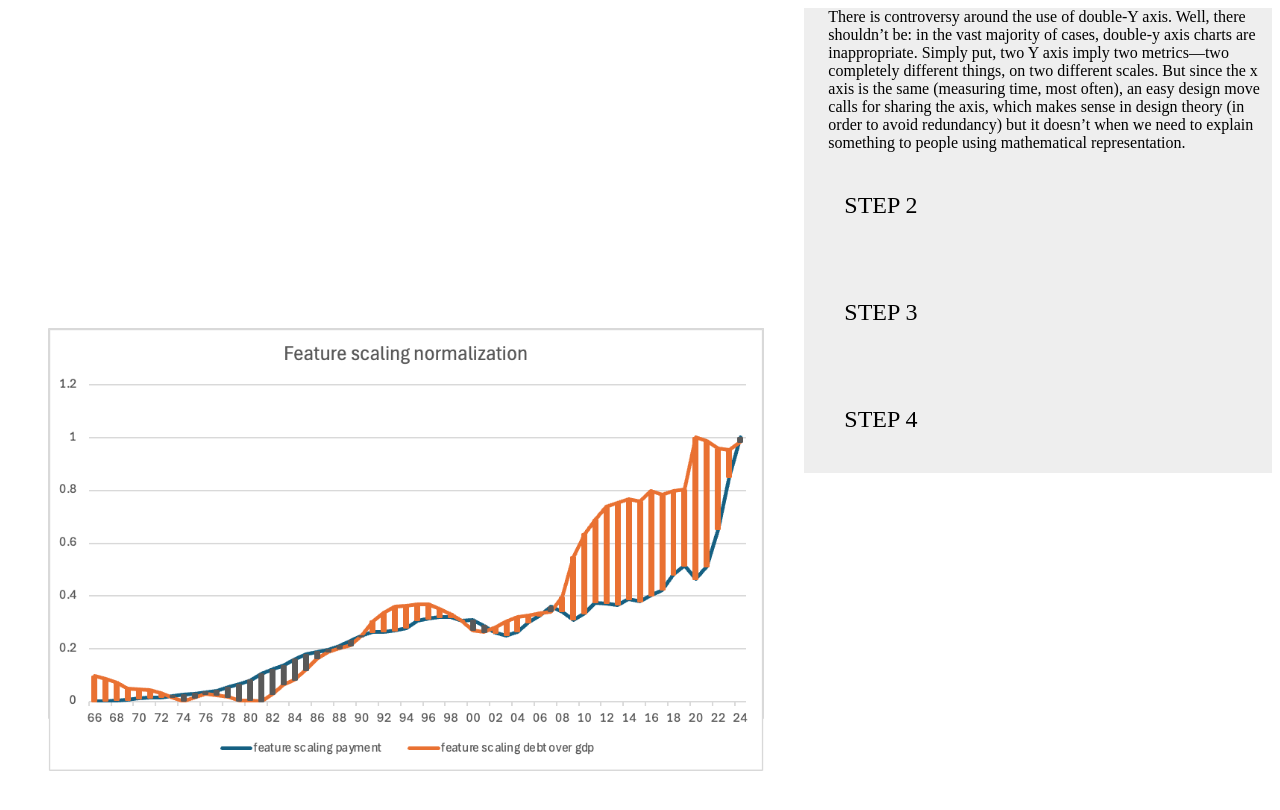
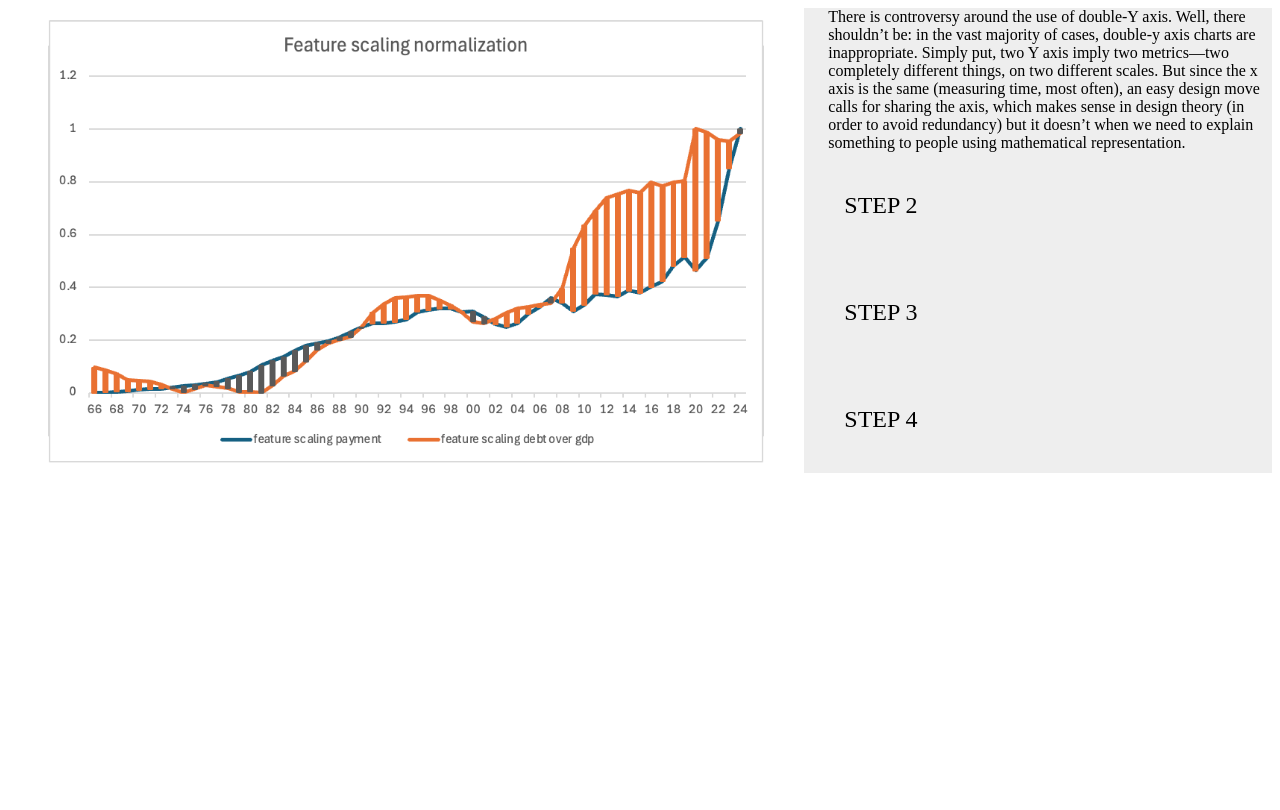
Before and after one commit to FabioMurgia/static-chart-scroll, a plain HTML site: page index.html in a window 1280 px wide. Drawn offline with nearby package versions, Linux system fonts and the light colour scheme; a script that the page names is missing.

Commit message:
centered dataviz vertically

```diff
--- a/css/style.css
+++ b/css/style.css
@@ -13,17 +13,19 @@ article {
   background-color: rgb(238, 238, 238);
 }
 
-figure, img {
+figure,
+img {
   position: sticky;
   object-fit: cover;
-  margin-top: 20vh;
   z-index: 0;
   transition: opacity 0.5s ease;
 }
 
 img {
   position: absolute;
+  top: 50%;
   width: 100%;
+  transform: translate(0%, -50%);
 }
 
 figure p {
@@ -59,7 +61,3 @@ figure p {
 .paragraph {
   height: 50vh;
 }
-
-.text {
-  display: block;
-}
--- a/index.html
+++ b/index.html
@@ -18,9 +18,9 @@
       <section id="scrolly">
         <figure>
           <img id="img1" src="assets/image_1.png" />
-          <img id="img2" src="assets/image_2.png">
-          <img id="img3" src="assets/image_3.png">
-          <img id="img4" src="assets/image_4.png">
+          <img id="img2" src="assets/image_2.png" />
+          <img id="img3" src="assets/image_3.png" />
+          <img id="img4" src="assets/image_4.png" />
         </figure>
         <article>
           <div class="step" data-step="1">
@@ -34,7 +34,7 @@
               design theory (in order to avoid redundancy) but it doesn’t when
               we need to explain something to people using mathematical
               representation.
-            </div><div></div>
+            </div>
           </div>
           <div class="step" data-step="2">
             <p>STEP 2</p>
```
Also changed, not shown: 2 other files.
